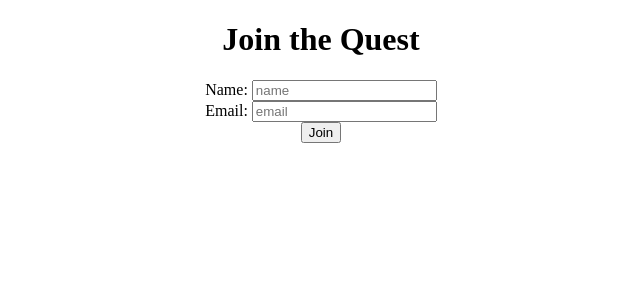
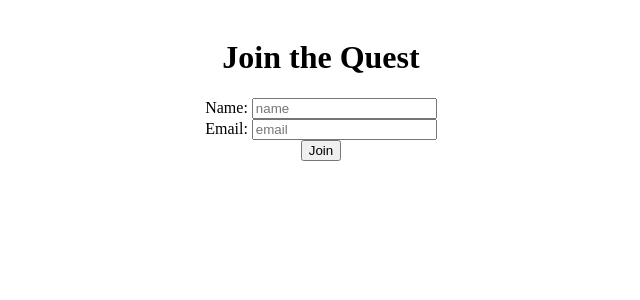
Before and after one commit to versionone/office-quest, an Angular app in the folder client/: page / in a window 1280 px wide. Shown: the top 300 px of the page, without its empty margins (319-959 px from the left). Built offline with nearby package versions, Linux system fonts and the light colour scheme; no server answers.

Commit message:
Add a little container styling to top level element and stylesheet

```diff
--- a/client/src/app/app.component.html
+++ b/client/src/app/app.component.html
@@ -1,4 +1,4 @@
-<div style="text-align:center">
+<div class="container">
   <div *ngIf="isParticipant(); then mainActivityTemplate else joinQuestTemplate"></div>
 </div>
 
--- a/client/src/styles.css
+++ b/client/src/styles.css
@@ -1 +1,4 @@
-/* You can add global styles to this file, and also import other style files */
+.container {
+  padding: 10px;
+  text-align: center;
+}
```
